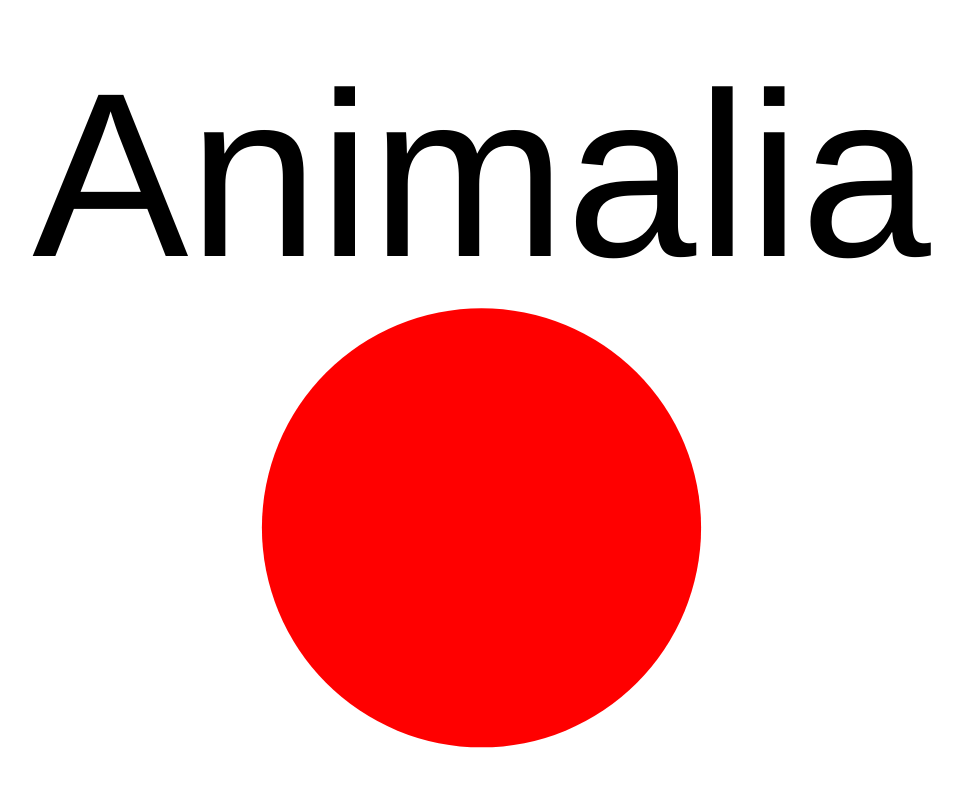
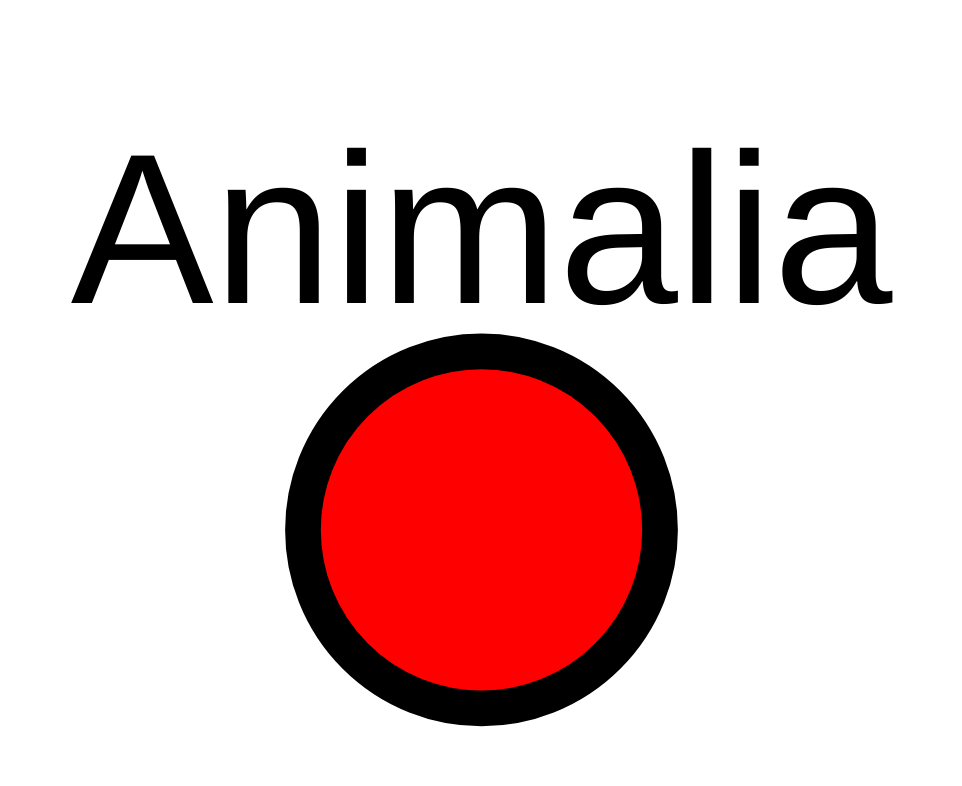
Before and after one commit to chrisk314/animal-kingdom-graph, a Vue app in the folder graph-vis/frontend/: page / in a window 1280 px wide. Shown: the top 786 px of the page, without its empty margins (152-1114 px from the left). Built offline with nearby package versions, Linux system fonts and the light colour scheme.

Commit message:
Improves graph styling

```diff
--- a/graph-vis/frontend/src/App.vue
+++ b/graph-vis/frontend/src/App.vue
@@ -43,13 +43,21 @@ export default {
                     return 'grey';
                 }
               },
-              label: 'data(name)',
+              'border-width': '1px',
+              'border-color': 'black',
+              'width': '10px',
+              'height': '10px',
+              'font-size': '6px',
+              'label': 'data(name)',
+              'text-valign': 'top',
+              'text-halign': 'center'
             },
           },
           {
             selector: 'edge',
             style: {
               'line-color': '#ccc',
+              'width': '1px',
               'target-arrow-color': '#ccc',
               'target-arrow-shape': 'triangle',
             },
```
